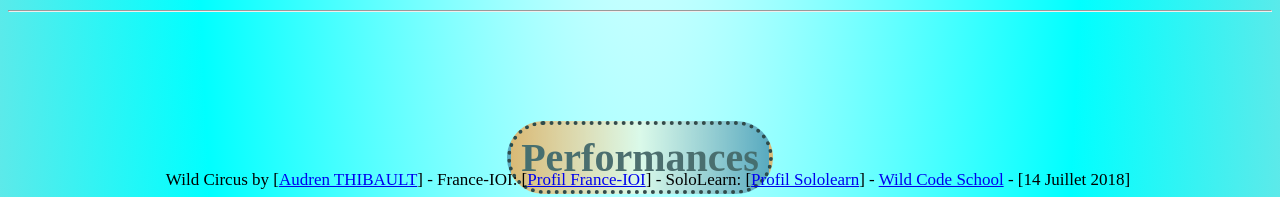
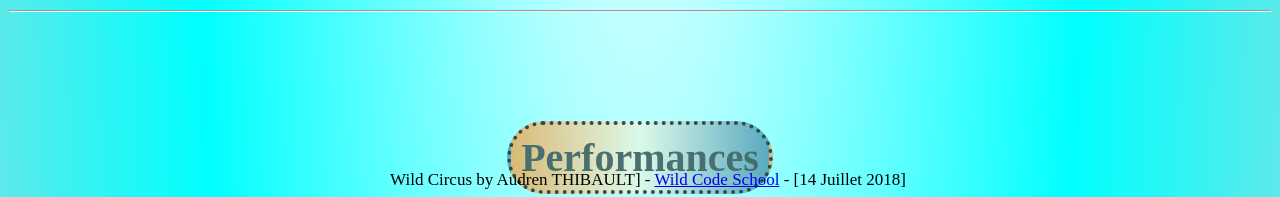
Before and after one commit to AudrenThibault/WildCircus, a plain HTML site: page index.html in a window 1280 px wide. Shown: the part 610-807 px from the top of the page. Drawn offline with Linux system fonts and the light colour scheme.

Commit message:
suppression de liens obsolete du footer

```diff
--- a/index.html
+++ b/index.html
@@ -199,9 +199,7 @@
 	        Mets en place un lien vers le site de la Wild Code School (https://wildcodeschool.fr).
 	        Tu peux egalement mettre un lien sur ton nom vers ton site, ton blog ou ton profil github ou linkedin, si tu en a un.
 	       -->
-	      <p>Wild Circus by [<a href="http://maz-hoot.e-monsite.com/">Audren THIBAULT<a/>]
-	       - France-IOI: [<a href="http://www.france-ioi.org/user/perso.php?sLogin=audren9">Profil France-IOI</a>]
-	       - SoloLearn: [<a href="https://www.sololearn.com/Profile/9310026">Profil Sololearn<a/>]
+	      <p>Wild Circus by Audren THIBAULT<a/>]
 	       - <a href="https://wildcodeschool.fr/">Wild Code School<a/> - [14 Juillet 2018]
 	      </p>
 	    </footer>
```
